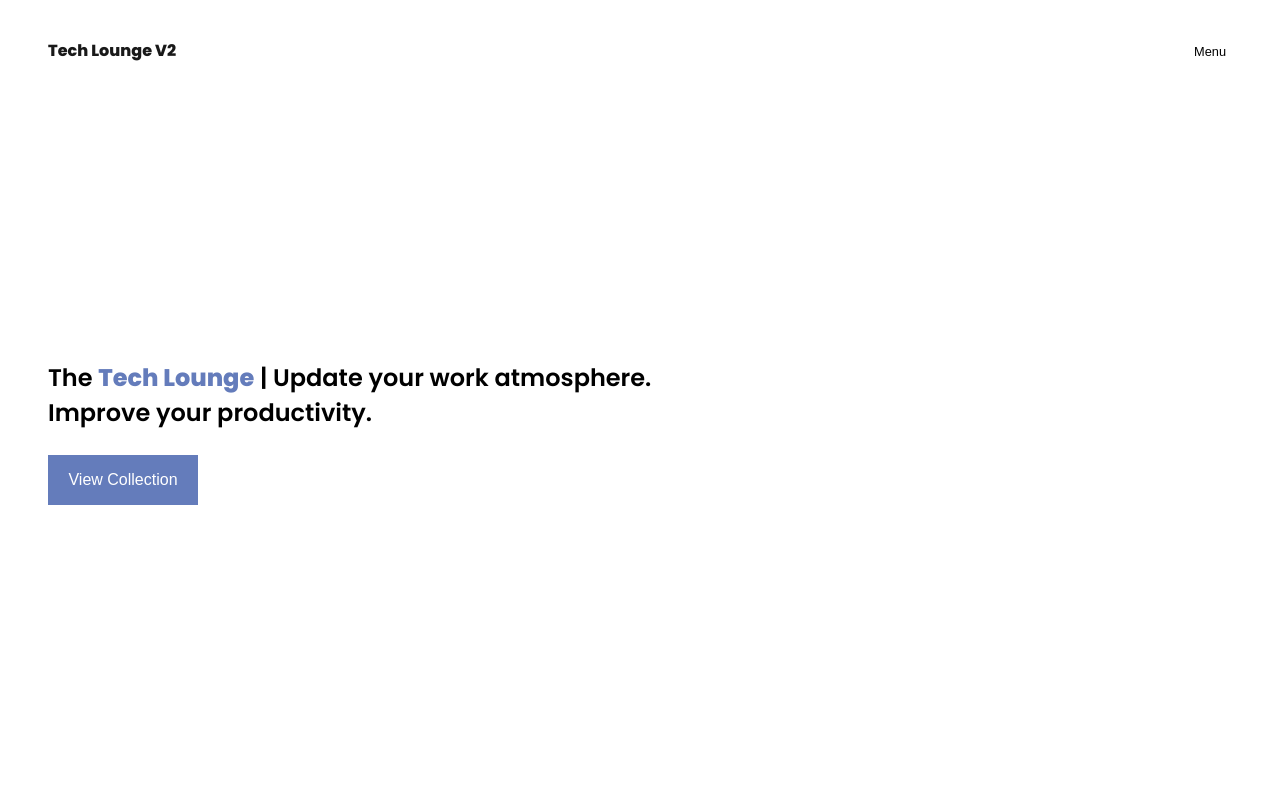
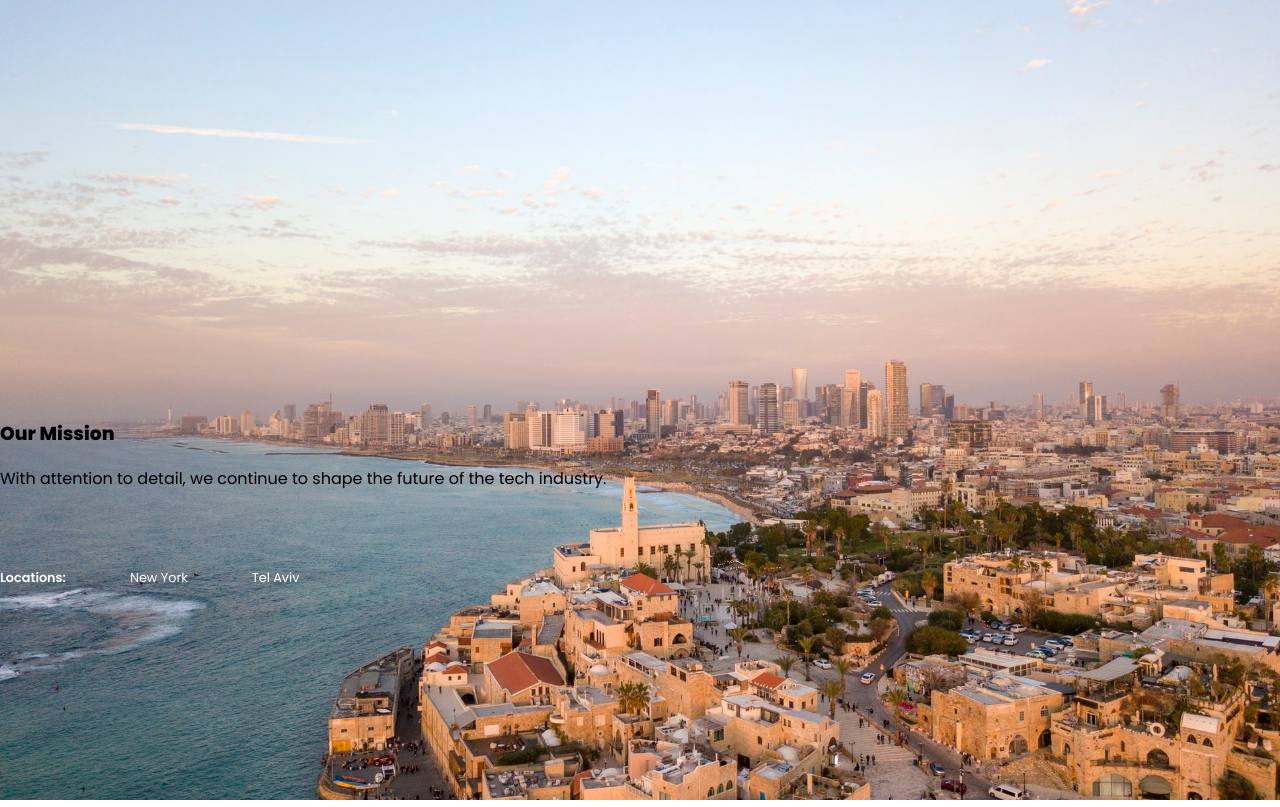
Before and after one commit to Barak-S/Tech-Lounge-v2, a React (Create React App) app: page / in a window 1280 px wide. Built offline with nearby package versions, Linux system fonts and the light colour scheme.

Commit message:
refine and simplify app home with bg image

```diff
--- a/src/Animations.js
+++ b/src/Animations.js
@@ -72,6 +72,7 @@ export const handleHoverExit = e => {
 
 // adds city image once you hover on
 export const handleCity = (city, target) => {
+    console.log(city,target)
   gsap.to(target, {
     duration: 0,
     background: `url(${city}) center center`
--- a/src/App.js
+++ b/src/App.js
@@ -1,90 +1,94 @@
-import React, { useEffect, useRef } from 'react'
+import React, { useRef, useEffect, useState } from "react";
+import { gsap } from "gsap";
 import "./App.scss";
-import { TweenMax, Power3 }  from 'gsap';
+import { TweenMax, TweenLite, Power3 }  from 'gsap';
 import Header from "./Header";
 
+import newyork from "./images/newyork.webp";
+import telaviv from "./images/telaviv.jpeg"
+
+import {
+  staggerText,
+  staggerReveal,
+  fadeInUp,
+  handleHover,
+  handleHoverExit,
+  handleCityReturn,
+  handleCity,
+  staggerRevealClose
+} from "./Animations";
+
+
 import { BrowserRouter as Router, Switch, Route, Link } from "react-router-dom";
+import { Table } from "react-bootstrap";
 
 function App() {
 
   return (
     <Router>
       <div className="App">
-        <Header />
-        <div className="container">
-          <div className="wrapper">
-            <div className="home">
               <Switch>
                 <Route exact path="/" component={Home} />
-                <Route exact path="/furniture" component={Opportunities} />
-                <Route exact path="/accessories" component={Solutions} />
-                <Route exact path="/contact" component={Contact} />
-                <Route exact path="/blog" component={Blog} />
               </Switch>
-            </div>
-          </div>
-        </div>
       </div>
     </Router>
   );
 }
 
-function Opportunities() {
-  return <p>Discover our numerous opportunities</p>;
-}
 
-function Solutions() {
-  return <p>Solutions that help you.</p>;
-}
+const cities = [
+  { name: "New York", image: newyork },
+  { name: "Tel Aviv", image: telaviv }
+];
 
-function Contact() {
-  return <p>Feel free to reach us.</p>;
-}
-function Blog() {
-  return <p>This is our Blog page.</p>;
-}
+const Home = () => {
+  let img = useRef(null);
 
-function Home() {
-  let buttonCollection = useRef(null)
+  // useEffect(()=>{
+  //   console.log(img)
+  //   TweenMax.to(
+  //     img, {
+  //       duration: 0.4,
+  //       opacity: 1,
+  //       ease: "power3.inOut"
+  //     }
+  //   )
+  //   TweenMax.from(
+  //     img, {
+  //       duration: 0.4,
+  //       skewY: 2,
+  //       transformOrigin: "right top"
+  //     }
+  //   )
+  // }, [])
 
-  useEffect(()=>{
-    TweenMax.to(
-      buttonCollection,
-      .8,
-      {
-        opacity: 1,
-        y: -35,
-        ease: Power3.easeOut,
-        delay: 0.5
-      }
-    )
-  })
   return (
-    <div className="container">
-      <div className="wrapper">
-        <h5>
-          The <b style={{color:"rgb(100,124,187)"}}>Tech Lounge</b> | Update your work atmosphere.
-          <br/>
-          Improve your productivity.
-        </h5>
-        <div class="cta">
-          <Link to="/furniture">
-            <button
-              ref={el => {buttonCollection = el}}
-              class="cta-add"
-            >View Collection
-            </button>
-          </Link>
+    <div>
+      <img ref={el => (img = el)} src={telaviv}/>
+      <div style={{position: "absolute", top: "50%"}}>
+        <h3>Our Mission</h3>
+          <p>
+          With attention to detail, we continue to shape the future of the tech industry.
+          </p>
+        <div className='locations'>
+          Locations:
+          {cities.map(el => (
+            <span
+            key={el.name}>
+              {el.name}
+            </span>
+          ))}
         </div>
       </div>
     </div>
   );
-}
+};
+
 export default App;
 
 
 // import React, { useEffect, useRef } from 'react'
-// import './App.css';
+// import './App.scss';
 // import 'bootstrap/dist/css/bootstrap.min.css';
 // import NavBar from './NavBar'
 // // import { Col, Row, Card } from 'react-bootstrap';
@@ -157,10 +161,10 @@ export default App;
 //               </div>
 //             </div>
 //       </div>
-// 			<img class="big-circle" src={Beclipse} alt="" />
+// 			{/* <img class="big-circle" src={Beclipse} alt="" />
 // 			<img class="medium-circle" src={Meclipse} alt="" />
 // 			<img class="small-circle" src={Seclipse} alt="" />
-
+//        */}
 //     </div>
 //   );
 // }
--- a/src/App.scss
+++ b/src/App.scss
@@ -11,146 +11,7 @@ body {
     Oxygen, Ubuntu, Cantarell, "Open Sans", "Helvetica Neue", sans-serif;
 }
 
-.container {
-  width: 1280px;
-  min-width: 1280px;
-  margin: 0 auto;
-  .wrapper {
-    padding: 0 48px;
-    .home {
-      display: flex;
-      justify-content: center;
-      align-items: center;
-      height: 100%;
-      width: 100%;
-      p {
-        font-size: 0.75rem;
-        letter-spacing: 0.3rem;
-        text-transform: uppercase;
-        font-weight: 500;
-      }
-      h5 {
-        margin-top: 260px;
-        font-size: 24px;
-        font-weight: 600;
-        padding-right: 360px;
-      }
-    }
-  }
-}
 
-header {
-  height: 100px;
-  .inner-header {
-    position: relative;
-    z-index: 10;
-    height: 100px;
-    display: flex;
-    justify-content: space-between;
-    align-items: center;
-    .logo a {
-      font-weight: 700;
-      font-size: 1rem;
-      text-decoration: none;
-      color: $black;
-    }
-    .menu {
-      button {
-        border: none;
-        background: none;
-        outline: none;
-        cursor: pointer;
-        font-size: 0.8rem;
-        mix-blend-mode: difference;
-      }
-    }
-  }
-  .hamburger-menu {
-    display: none;
-    z-index: 9;
-    top: 0;
-    left: 0;
-    right: 0;
-    position: fixed;
-    height: 100%;
-    width: 100%;
-    .menu-secondary-background-color {
-      background: $black;
-      top: 0;
-      left: 0;
-      right: 0;
-      bottom: 0;
-      position: fixed;
-      height: 100%;
-      width: 100%;
-      z-index: -1;
-    }
-    .menu-layer {
-      position: relative;
-      background: $blue;
-      height: 100%;
-      overflow: hidden;
-      .menu-city-background {
-        top: 0;
-        left: 0;
-        right: 0;
-        bottom: 0;
-        position: absolute;
-        height: 100%;
-        width: 100%;
-        opacity: 0;
-        background-size: cover;
-        background-repeat: no-repeat;
-        animation-name: backgroundEffect;
-        animation-duration: 30s;
-        animation-iteration-count: infinite;
-      }
-      .wrapper {
-        position: relative;
-        .menu-links {
-          display: flex;
-          justify-content: space-between;
-          align-items: center;
-          position: relative;
-          top: 200px;
-          nav {
-            display: block;
-            ul {
-              margin: 0;
-              padding: 0;
-              li {
-                list-style: none;
-                font-size: 6rem;
-                font-weight: 700;
-                cursor: pointer;
-                height: 135px;
-                overflow: hidden;
-                position: relative;
-                width: 700px;
-                a {
-                  position: absolute;
-                  color: #fff;
-                  text-decoration: none;
-                  &:hover {
-                    color: $black;
-                  }
-                }
-              }
-            }
-          }
-          .info {
-            color: #fff;
-            width: 300px;
-            h3 {
-              font-size: 1.2rem;
-              margin: 8px auto;
-            }
-            p {
-              margin: 0 auto;
-              font-size: 0.8rem;
-            }
-          }
-        }
 .locations {
 	position: absolute;
 	bottom: -80px;
@@ -174,10 +35,7 @@ header {
 	}
 	}
 }
-      }
-    }
-  }
-}
+
 
 @keyframes backgroundEffect {
   0% {
@@ -197,15 +55,13 @@ header {
   }
 }
 
-.cta-add {
-	background: rgb(100,124,187);
-	width: 150px;
-	height: 50px;
-	cursor: pointer;
-	font-size: 16px;
-	border: none;
-	color: white;
-	margin: auto;
-	margin-top: 20px;
-	opacity: 0;
+img{
+	top: 0;
+	left: 0;
+	right: 0;
+	bottom: 0;
+	height: 100vh;
+	width: 100%;
+	object-fit: cover;
+	animation: backgroundEffect 30s infinite;
 }
--- a/src/Hamburger.js
+++ b/src/Hamburger.js
@@ -114,7 +114,7 @@ const Hamburger = ({ state }) => {
               <div ref={el => (info = el)} className='info'>
               <h3>Our Mission</h3>
                 <p>
-                With attention to detail, I take ideas, deliver quickly and consistently, and build things that provide a lot of value in a short amount of time.
+                With attention to detail, we continue to shape the future of the tech industry.
                 </p>
               </div>
               <div className='locations'>
```
Also changed, not shown: src/images/newyork.jpeg (added). Lines whose indentation alone changed are shown as unchanged.
